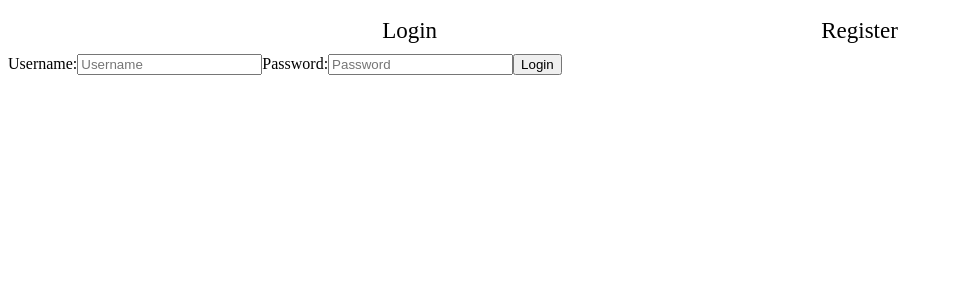
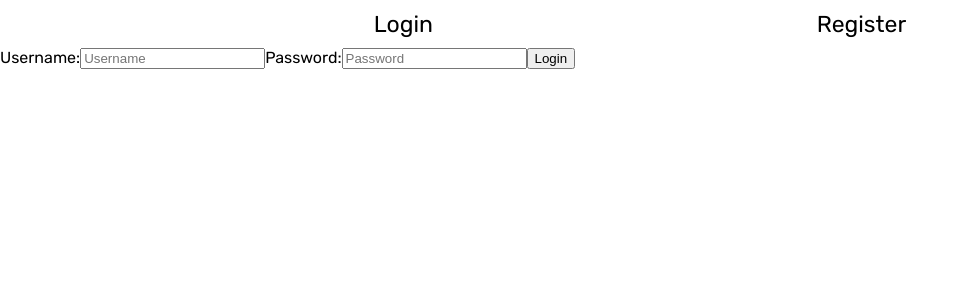
Before and after one commit to Simeon0302/QuizGame, a React (Create React App) app in the folder quiz-game/: page /login in a window 1280 px wide. Shown: the top 300 px of the page, without its empty margins (0-968 px from the left). Built offline with nearby package versions, Linux system fonts and the light colour scheme; no server answers.

Commit message:
Added main css file(index.css). Added Rubik font

```diff
--- /dev/null
+++ b/quiz-game/src/index.css
@@ -0,0 +1,7 @@
+@import url('https://fonts.googleapis.com/css2?family=Rubik:wght@300;400;500;600;700&display=swap');
+
+body {
+    font-family: 'Rubik', sans-serif;
+    padding: 0px;
+    margin: 0px;
+}
--- a/quiz-game/src/index.js
+++ b/quiz-game/src/index.js
@@ -2,6 +2,7 @@
 import ReactDOM from 'react-dom/client';
 import App from './App';
 import { UserAuthProvider } from './components/UserAuth';
+import "./index.css";
 
 const root = ReactDOM.createRoot(document.getElementById('root'));
 root.render(
```
